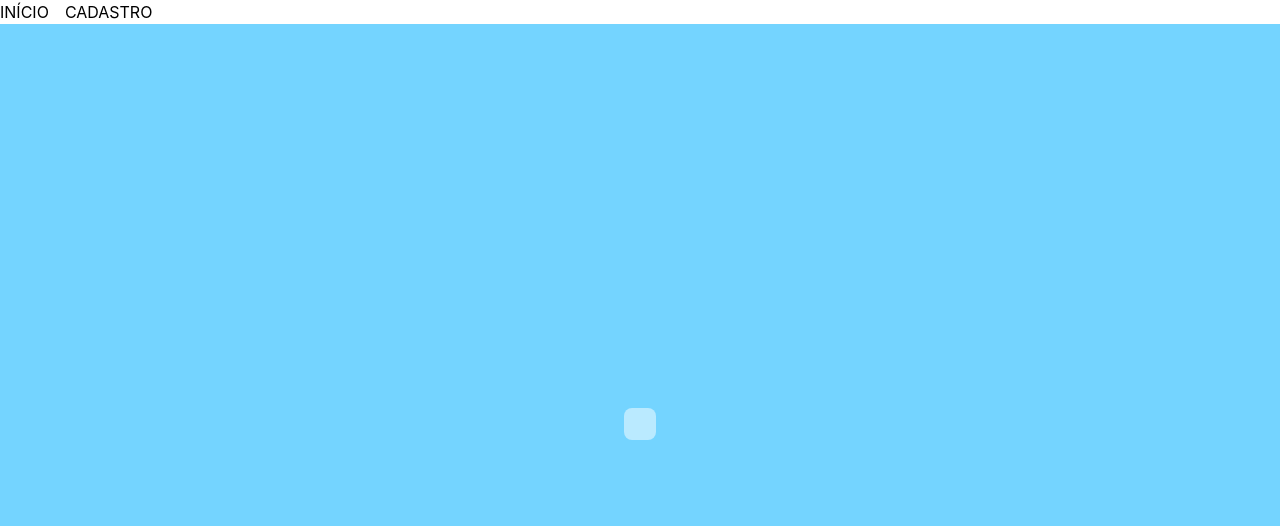
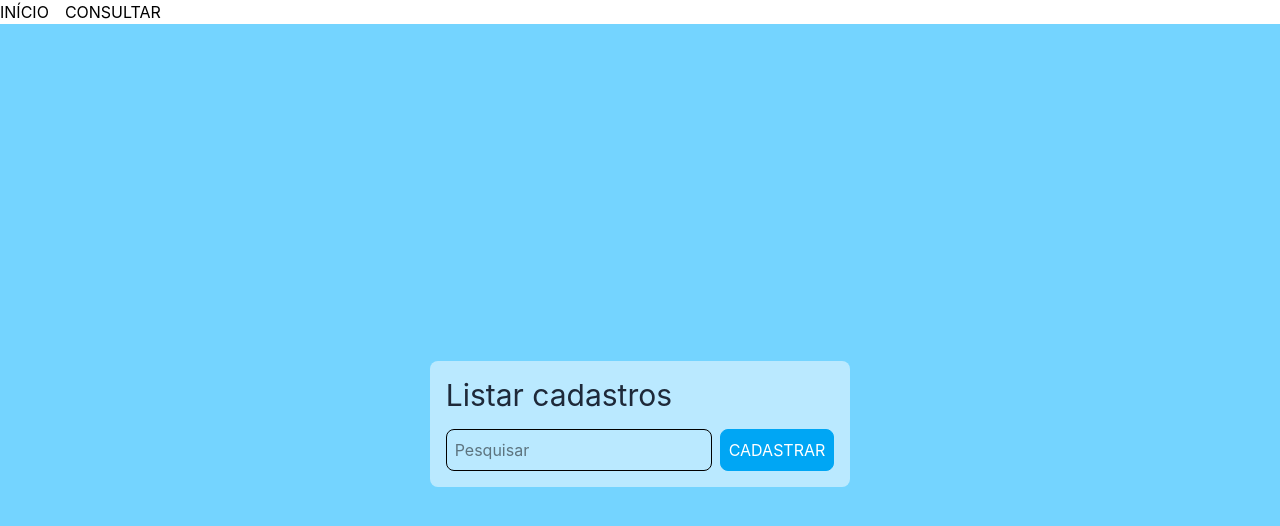
Before and after one commit to gustavooxp/aula-formulario, a React (Create React App) app in the folder aula-formulario-main/aula-form/: page /consultar in a window 1280 px wide. Before the commit this address had no page. Shown: the top 526 px of the page. Built offline with nearby package versions, Linux system fonts and the light colour scheme.

Commit message:
Add Consult component and update routing for form submission

```diff
--- a/aula-formulario-main/aula-form/src/App.js
+++ b/aula-formulario-main/aula-form/src/App.js
@@ -3,6 +3,7 @@ import { Form } from './Form';
 import { BrowserRouter, Routes, Route } from 'react-router-dom';
 import { Header } from './Header';
 import { Home } from './Home';
+import { Consult } from './Consult';
 
 function App() {
 
@@ -16,7 +17,8 @@ function App() {
         <main className='p-4'>
           <Routes>
             <Route path='/' element={<Home/>} />
-            <Route path='/cadastro' element={<Form/>} />
+            <Route path='/consultar' element={<Consult/>} />
+            <Route path='/cadastrar' element={<Form/>} />
           </Routes>
         </main>
         </div>
--- /dev/null
+++ b/aula-formulario-main/aula-form/src/Consult.js
@@ -0,0 +1,24 @@
+import { Link } from 'react-router-dom';
+
+export function Consult() {
+    return (
+        <div>
+            <h1 className='text-3xl text-gray-800 mb-4'>Listar cadastros</h1>
+            <form className='space-y-2'>
+                <div className='flex flex-row aling-center gap-2'>
+                    <div>
+                        <input
+                            placeholder='Pesquisar'
+                            className='w-full border rounded-lg p-2 focus:outline-none focus:ring-2 focus:ring-blue-600 focus:border-transparent'
+                        />
+                    </div>
+                    <div>
+                        <div className='flex justify-center'>
+                            <Link className="border border-sky-500 p-2 text-white rounded-lg bg-sky-500 hover:bg-sky-700 hover:border-sky-700" to="/cadastrar">CADASTRAR</Link>
+                        </div>
+                    </div>
+                </div>
+            </form>
+        </div>
+    )
+}
--- a/aula-formulario-main/aula-form/src/Form.js
+++ b/aula-formulario-main/aula-form/src/Form.js
@@ -1,6 +1,10 @@
 import { useForm } from 'react-hook-form';
+import React, {useState, UseEffect} from "react";
 
 export function Form() {
+
+    const [dados, setDados] = useState({mensagem:"..."});
+
     const { register,
         handleSubmit,
         formState: { errors },
@@ -8,9 +12,11 @@ export function Form() {
       //Arrow Function
       const onSubmit = (data) => {
 
-        alert("Formulário enviado: " + JSON.stringify(data));
-        console.log("Dados enviados com sucesso", data)
-        reset();
+        fetch("http://localhost:8080")
+        .then((response) => response.json())
+        .then((data) => setDados(data))
+
+        console.log(dados.mensagem);
 
       }
     return (
--- a/aula-formulario-main/aula-form/src/Header.js
+++ b/aula-formulario-main/aula-form/src/Header.js
@@ -6,7 +6,7 @@ export function Header() {
             <nav className='bg-white pg-2 flex gap-4'>
 
                 <Link to="/">INÍCIO</Link>
-                <Link to="/cadastro">CADASTRO</Link>
+                <Link to="/consultar">CONSULTAR</Link>
             </nav>
         </header>
     )
```
